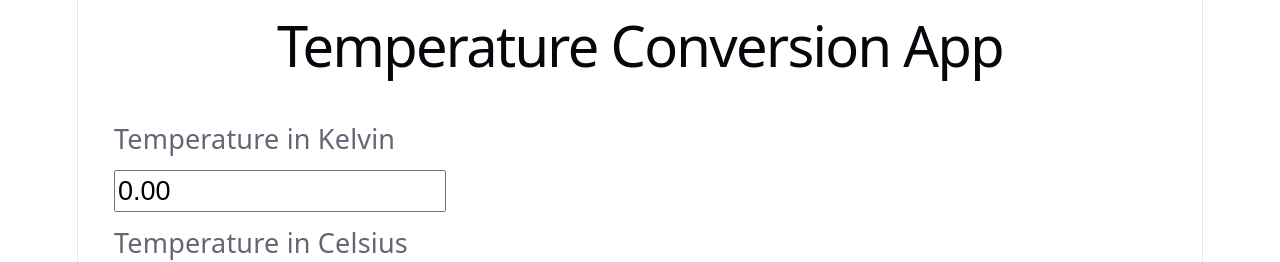
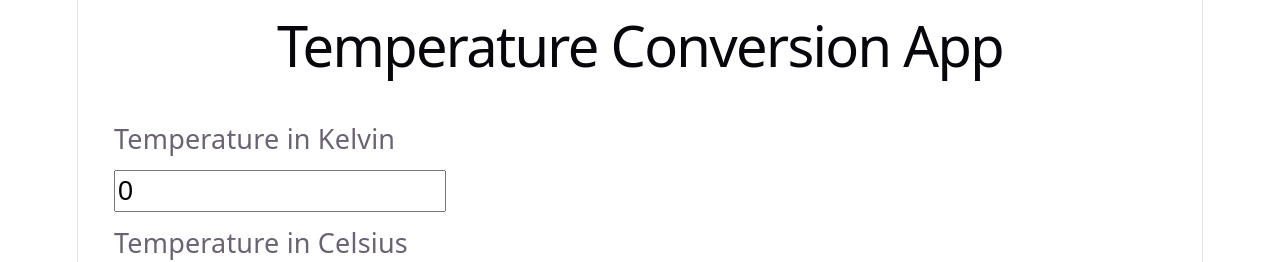
Before and after one commit to Keedjud/webmobui2-ex1, a Vue app: page / in a window 1280 px wide. Shown: the top 262 px of the page. Built offline with nearby package versions, Linux system fonts and the light colour scheme.

Commit message:
Fix temperature conversion functions to return parsed float values

```diff
--- a/src/App.vue
+++ b/src/App.vue
@@ -7,7 +7,7 @@ const temperatureSi = ref(0); //En Kelvin
 
 const tempKelvin = defineModel("kelvin", {
     get: () => {
-        return temperatureSi.value.toFixed(2);
+        return parseFloat(temperatureSi.value.toFixed(2));
     },
     set: (value) => {
         temperatureSi.value = Number(value);
@@ -16,7 +16,7 @@ const tempKelvin = defineModel("kelvin", {
 
 const tempCelsius = defineModel("celsius", {
     get: () => {
-        return (temperatureSi.value - 273.15).toFixed(2);
+        return parseFloat((temperatureSi.value - 273.15).toFixed(2));
     },
     set: (value) => {
         temperatureSi.value = Number(value + 273.15);
@@ -25,7 +25,7 @@ const tempCelsius = defineModel("celsius", {
 
 const tempFahrenheit = defineModel("fahrenheit", {
     get: () => {
-        return (((temperatureSi.value - 273.15) * 9) / 5 + 32).toFixed(2);
+        return parseFloat((((temperatureSi.value - 273.15) * 9) / 5 + 32).toFixed(2));
     },
     set: (value) => {
         temperatureSi.value = Number(((value - 32) * 5) / 9 + 273.15);
```
